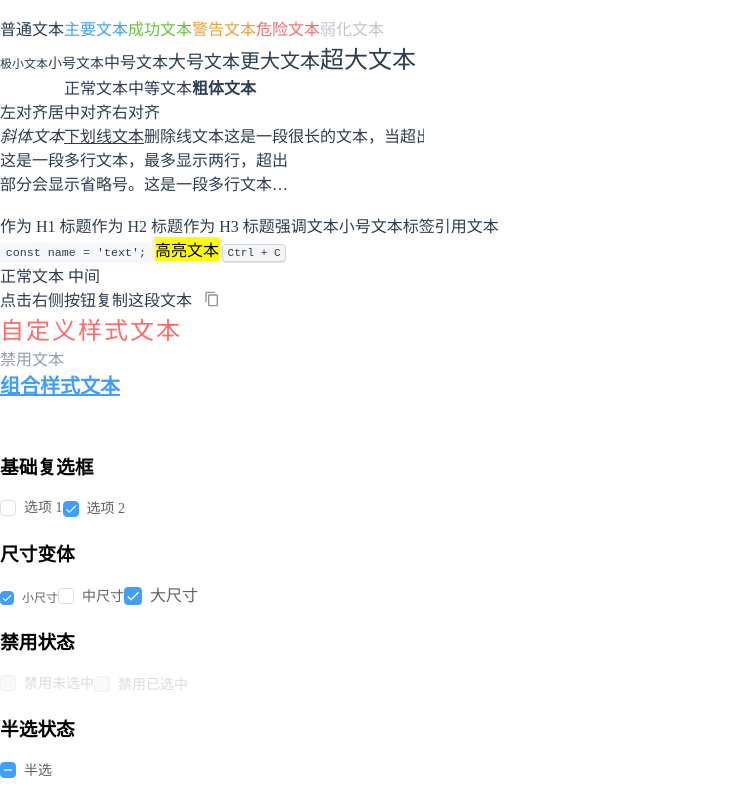
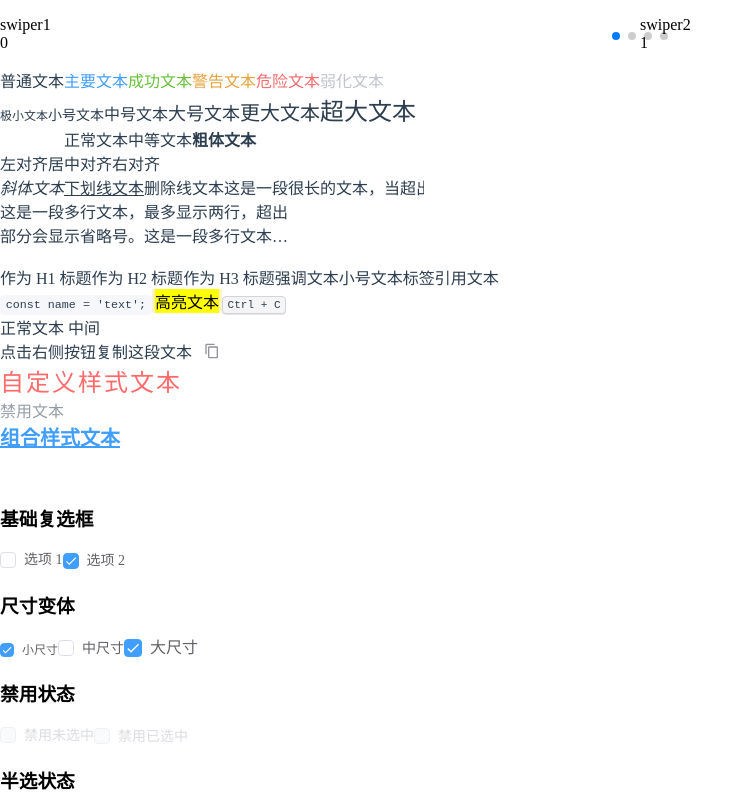
Before and after one commit to nekoLabV/templates-h5-app, a Vue app: page / in a window 1280 px wide. Shown: the top 800 px of the page, without its empty margins (0-753 px from the left). Built offline with nearby package versions, Linux system fonts and the light colour scheme.

Commit message:
feat: components up.

```diff
--- a/package.json
+++ b/package.json
@@ -9,6 +9,7 @@
     "preview": "vite preview"
   },
   "dependencies": {
+    "swiper": "^12.1.2",
     "vue": "^3.5.25"
   },
   "devDependencies": {
--- a/src/App.vue
+++ b/src/App.vue
@@ -75,6 +75,21 @@ const focusInput = () => {
   checkboxRef.value?.focus()
 }
 
+const swiperItems = ref([
+  {
+    title: 'swiper1'
+  },
+  {
+    title: 'swiper2'
+  },
+  {
+    title: 'swiper3'
+  },
+  {
+    title: 'swiper4'
+  }
+])
+
 onMounted(async () => {
   await getUserInfo()
 })
@@ -97,6 +112,17 @@ const clickBtn = async () => {
 </script>
 
 <template>
+  <p>
+    <Swiper
+      :items="swiperItems"
+      :slidesPerView="2"
+      pagination>
+      <template #slide="{ item, index }">
+        <div>{{ item.title }}</div>
+        <div>{{ index }}</div>
+      </template>
+    </Swiper>
+  </p>
   <p>
     <!-- 基础用法 -->
     <Text>普通文本</Text>
--- a/src/components/common/Checkbox.vue
+++ b/src/components/common/Checkbox.vue
@@ -245,12 +245,8 @@ defineExpose({
   }
   /* 悬停状态 */
   &:hover:not(.is-disabled) #{$visual} {
-
+    border-color: var(--checkbox-hover-border, #409eff);
   }
-}
-
-.checkbox:hover:not(.is-disabled) .checkbox__visual {
-  border-color: var(--checkbox-hover-border, #409eff);
 }
 
 /* 聚焦状态 */
--- /dev/null
+++ b/src/components/common/Swiper.vue
@@ -0,0 +1,123 @@
+<script lang="ts" setup>
+import { onMounted, computed } from 'vue'
+import { Swiper, SwiperSlide } from 'swiper/vue'
+import { Pagination } from 'swiper/modules'
+import 'swiper/css'
+import 'swiper/css/pagination'
+
+interface Props {
+  // 数据源
+  items: any[]
+  // 是否自动播放
+  autoplay?: boolean
+  // 自动播放延迟（毫秒）
+  autoplayDelay?: number
+  // 是否循环
+  loop?: boolean
+  // 是否显示导航按钮
+  navigation?: boolean
+  // 是否显示分页器
+  pagination?: boolean
+  // 分页器类型
+  paginationType?: 'bullets' | 'fraction' | 'progressbar'
+  // 每次显示的幻灯片数量
+  slidesPerView?: number | 'auto'
+  // 幻灯片间距
+  spaceBetween?: number
+  // 是否启用触摸
+  allowTouchMove?: boolean
+  // 自定义导航按钮
+  customNavigation?: boolean
+  // 效果
+  effect?: 'slide' | 'fade' | 'cube' | 'coverflow' | 'flip'
+  // 加载状态
+  loading?: boolean
+  // 获取 item 唯一 key 的函数
+  itemKey?: string | ((item: any, index: number) => string)
+  // 是否在数据变化时重新初始化
+  reInitOnChange?: boolean
+  // 额外的 Swiper 配置
+  swiperConfig?: Record<string, any>
+}
+const props = withDefaults(defineProps<Props>(), {
+  items: () => ([]),
+  autoplay: true,
+  autoplayDelay: 3000,
+  loop: true,
+  navigation: true,
+  pagination: true,
+  paginationType: 'bullets',
+  slidesPerView: 1,
+  spaceBetween: 0,
+  allowTouchMove: true,
+  customNavigation: false,
+  effect: 'slide',
+  loading: false,
+  itemKey: 'id',
+  reInitOnChange: true,
+  swiperConfig: () => ({})
+})
+const emit = defineEmits<{
+  (e: 'init', swiper: any): void
+  (e: 'slideChange', swiper: any): void
+  (e: 'reachBeginning', swiper: any): void
+  (e: 'reachEnd', swiper: any): void
+  (e: 'autoplayStart', swiper: any): void
+  (e: 'autoplayStop', swiper: any): void
+  (e: 'click', item: any, index: number): void
+}>()
+
+// Swiper 配置项
+const config = computed(() => {
+  return {
+    loop: props.loop,
+    slidesPerView: props.slidesPerView,
+    spaceBetween: props.spaceBetween,
+    autoplay: props.autoplay ? { delay: props.autoplayDelay } : false,
+    pagination: props.pagination ? {
+      type: props.paginationType,
+      clickable: true
+    } : false,
+    allowTouchMove: props.allowTouchMove,
+    observer: true, // 监听 DOM 变化
+    observeParents: true,
+    ...props.swiperConfig
+  }
+})
+
+// 初始化 Swiper
+const initSwiper = () => {
+
+}
+
+onMounted(() => {
+  initSwiper()
+})
+</script>
+
+<template>
+  <div class="swiper">
+    <Swiper v-bind="config" :modules="[Pagination]">
+      <SwiperSlide
+        v-for="(item, index) in items"
+        :key="index">
+        <slot
+          name="slide"
+          :item="item"
+          :index="index"
+          :data="item"
+        >
+          <!-- 默认内容，当使用者没有提供插槽时显示 -->
+          <div class="default-slide">
+            <img v-if="item.image" :src="item.image" :alt="item.title" />
+            <div v-if="item.title">{{ item.title }}</div>
+          </div>
+        </slot>
+      </SwiperSlide>
+    </Swiper>
+  </div>
+</template>
+
+<style lang="scss" scoped>
+
+</style>
--- a/src/components/common/index.ts
+++ b/src/components/common/index.ts
@@ -5,6 +5,7 @@ import Input from './Input.vue'
 import Grid from './Grid.vue'
 import GridItem from './GridItem.vue'
 import Checkbox from './Checkbox.vue'
+import Swiper from './Swiper.vue'
 
 const components: Record<string, Component> = {
   Text,
@@ -12,7 +13,8 @@ const components: Record<string, Component> = {
   Input,
   Grid,
   GridItem,
-  Checkbox
+  Checkbox,
+  Swiper
 }
 
 export default {
--- a/src/env.d.ts
+++ b/src/env.d.ts
@@ -4,3 +4,5 @@ declare module '*.vue' {
   const component: DefineComponent<{}, {}, any>
   export default component
 }
+
+declare module 'swiper/css*' {}
```
Also changed, not shown: 1 other file (tests, documents, lock files or other folders).
